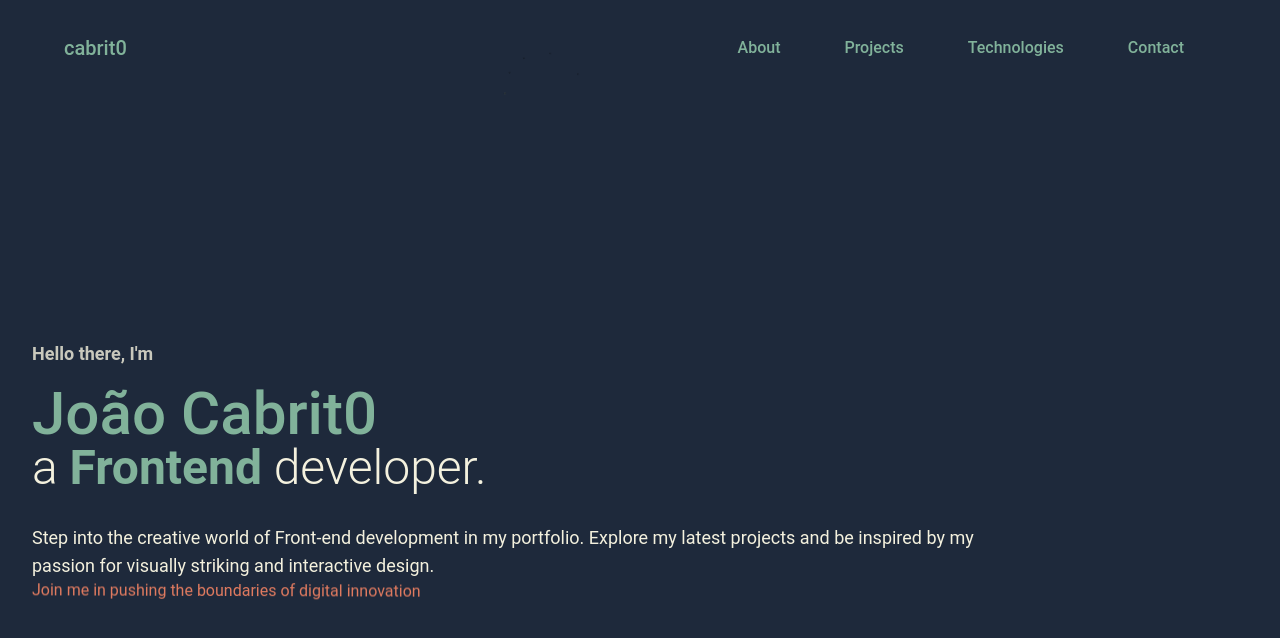
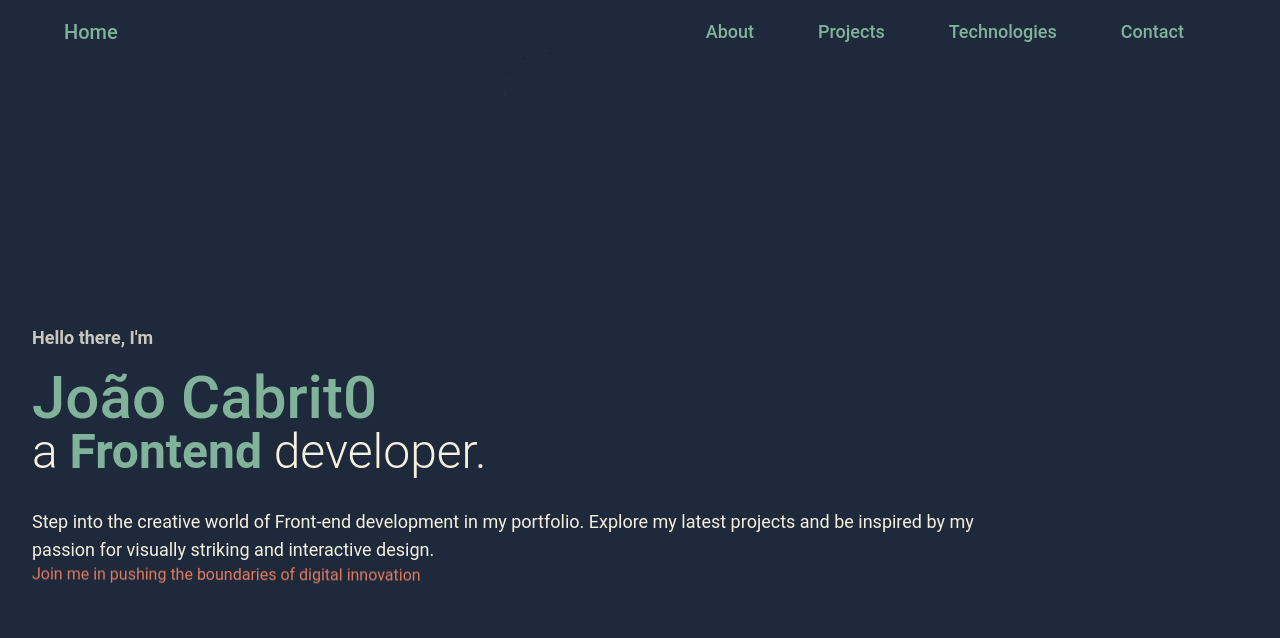
Before and after one commit to cabrit0/portfolio2.0, a React (Create React App) app: page / in a window 1280 px wide. Shown: the top 638 px of the page. Built offline with nearby package versions, Linux system fonts and the light colour scheme; the HTML template or start-up script is replaced by a standard one.

Commit message:
fix nav layout

```diff
--- a/src/components/Nav.jsx
+++ b/src/components/Nav.jsx
@@ -11,32 +11,32 @@ const Nav = () => {
   };
 
   return (
-    <nav className="bg-slate-800 flex items-center justify-between px-16 py- nav-h">
-      <Link to="/" className="nav-link text-myGreen font-medium text-xl hover:text-myBege duration-300 hover:scale-110">
-        cabrit0
+    <nav className="bg-slate-800 flex items-center justify-between px-8 md:px-16 nav-h">
+      <Link to="/" className="nav-link text-myGreen font-medium text-xl ">
+        Home
       </Link>
       <div className="hidden md:flex">
         <Link
           to="/about"
-          className="nav-link text-myGreen font-medium mx-8 text- hover:text-myBege duration-300 hover:scale-110"
+          className="nav-link text-myGreen font-medium mx-8 text-lg duration-300 hover:scale-110"
         >
           About
         </Link>
         <Link
           to="/projects"
-          className="nav-link text-myGreen font-medium mx-8 text- hover:text-myBege duration-300 hover:scale-110"
+          className="nav-link text-myGreen font-medium mx-8 text-lg duration-300 hover:scale-110"
         >
           Projects
         </Link>
         <Link
           to="/technologies"
-          className="nav-link text-myGreen font-medium mx-8 text- hover:text-myBege duration-300 hover:scale-110"
+          className="nav-link text-myGreen font-medium mx-8 text-lg duration-300 hover:scale-110"
         >
           Technologies
         </Link>
         <Link
           to="/contact"
-          className="nav-link text-myGreen font-medium mx-8 text- hover:text-myBege duration-300 hover:scale-110"
+          className="nav-link text-myGreen font-medium mx-8 text-lg duration-300 hover:scale-110"
         >
           Contact
         </Link>
@@ -101,12 +101,12 @@ const Nav = () => {
               <p className="flex justify-center mt-24 text-myYellow text-2xl font-light">
                 @Com calma e com alma! 🚀👨‍💻
               </p>
-              <div className="absolute top-5 left-10 p-4 text-myGreen text-3xl ">
+              <div className="absolute top-2 left-2 md:top-5 md:left-10 p-4 text-myGreen text-3xl ">
                 cabrit0
               </div>
             </div>
             <button
-              className="absolute top-5 right-5 p-4 text-myGreen text-lg hover:text-myRed duration-300 hover:scale-110 hover:-translate-y-1"
+              className="absolute top-2 right-2 md:top-5 md:right-5 p-4 text-myGreen text-lg hover:text-myRed duration-300 hover:scale-110 hover:-translate-y-1"
               onClick={handleLinkClick}
             >
               Back
--- a/src/index.css
+++ b/src/index.css
@@ -9,11 +9,11 @@
 
 
 .min-h-screen {
-  min-height: calc(100vh - 6rem);
+  min-height: calc(100vh - 4rem);
 }
 
 .nav-h {
-  height: 6rem;
+  height: 4rem;
 }
 
 .nav-link:hover {
```
